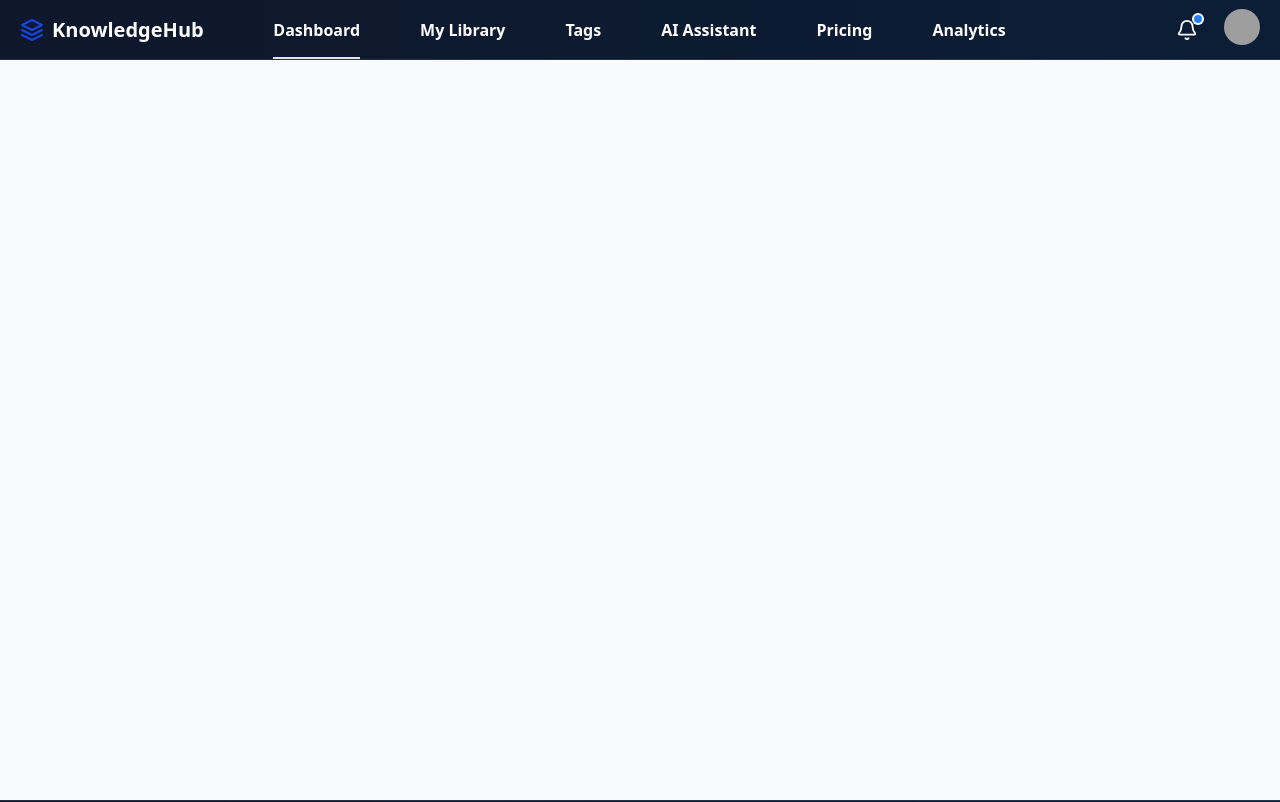
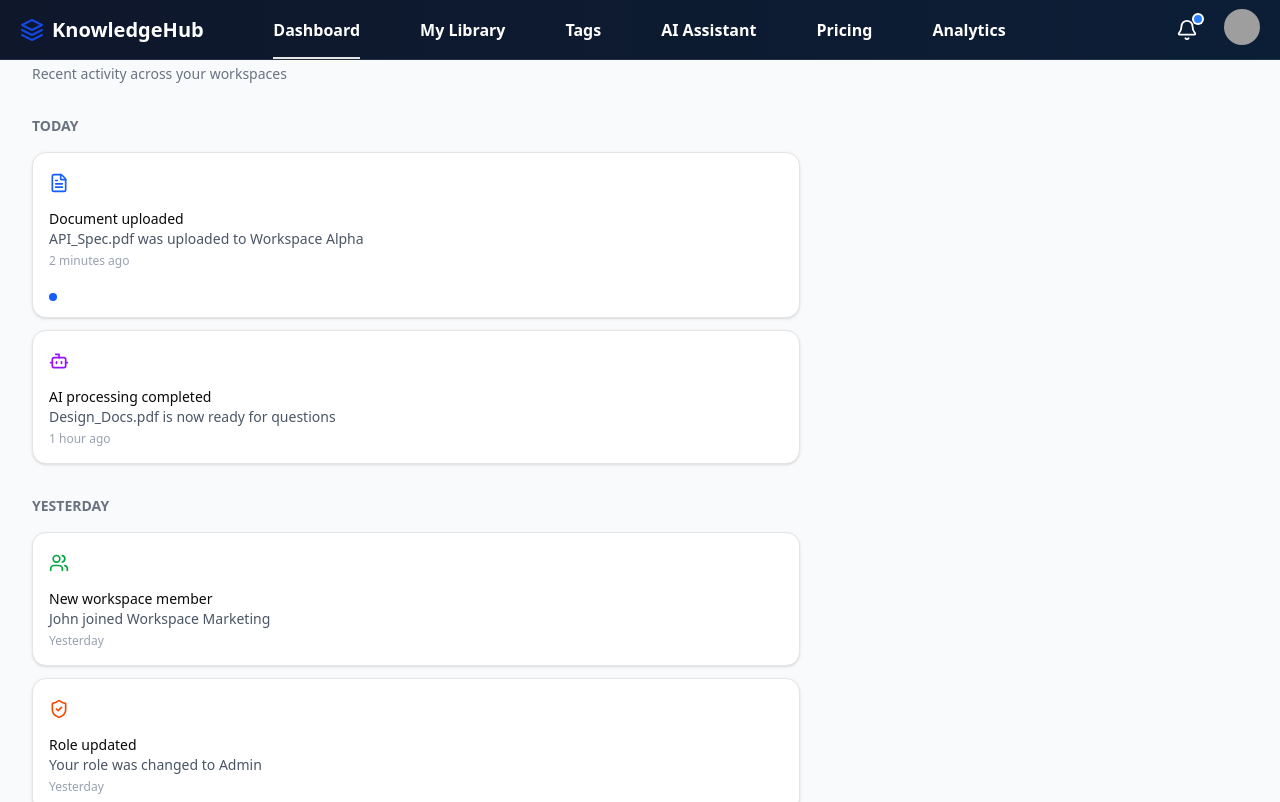
Before and after one commit to Aqib2110/Personal_Knowledge_Manager_demo, a Next.js app: page /notifications in a window 1280 px wide. Shown: the top 802 px of the page. Built offline with nearby package versions, Linux system fonts and the light colour scheme; grey boxes are pictures that could not be loaded.

Commit message:
updated ui

```diff
--- a/app/components/AllNotes.tsx
+++ /dev/null
@@ -1,11 +0,0 @@
-import React from 'react'
-
-const AllNotes = () => {
-  return (
-    <div>
-
-    </div>
-  )
-}
-
-export default AllNotes
--- a/app/components/Analytics.tsx
+++ b/app/components/Analytics.tsx
@@ -14,7 +14,7 @@ const workspaces = [ { name: "Acme Inc", documents: ["Product Requirements", "De
 
 
  export default function AnalyticsPage() {
- return ( <div className="min-h-screen pt-[60px] bg-gray-50 flex"> {/* Sidebar */}
+ return ( <div className="min-h-screen pt-[60px] bg-gray-50 flex">
  <aside className="w-72 border-r border-gray-200 bg-white">
     <div className="p-5 border-b border-gray-200">
         <h2 className="font-semibold text-gray-900">Workspaces</h2>
@@ -25,13 +25,11 @@ className="cursor-pointer rounded px-2 py-1 hover:bg-gray-100"
 
 > {doc} </li> ))} </ul> </div> ))} </div> </ScrollArea> </aside>
 
-{/* Main Content */}
   <main className="flex-1 p-8 space-y-10">
     <h1 className="text-3xl font-semibold text-gray-900">
       Analytics Overview
     </h1>
 
-    {/* 1️⃣ KPI Section */}
     <div className="grid gap-6 sm:grid-cols-2 lg:grid-cols-4">
       {kpis.map((kpi) => (
         <Card key={kpi.label} className="bg-white border-gray-200">
@@ -45,7 +43,6 @@ className="cursor-pointer rounded px-2 py-1 hover:bg-gray-100"
       ))}
     </div>
 
-    {/* 3️⃣ Document Usage Analytics */}
     <Card className="bg-white border-gray-200">
       <CardHeader>
         <CardTitle>Most Used Documents</CardTitle>
@@ -62,7 +59,6 @@ className="cursor-pointer rounded px-2 py-1 hover:bg-gray-100"
       </CardContent>
     </Card>
 
-    {/* 5️⃣ AI Usage Trend Over Time */}
     <Card className="bg-white border-gray-200">
       <CardHeader>
         <CardTitle>AI Questions Over Time</CardTitle>
--- a/app/components/Knowledge_stats.tsx
+++ /dev/null
@@ -1,11 +0,0 @@
-import React from 'react'
-
-const Knowledge_stats = () => {
-  return (
-    <div>
-
-    </div>
-  )
-}
-
-export default Knowledge_stats
--- a/app/components/Notifications.tsx
+++ b/app/components/Notifications.tsx
@@ -1,11 +1,106 @@
-import React from 'react'
+import { Card } from "@/components/ui/card"
+import {
+  FileText,
+  Bot,
+  Users,
+  ShieldCheck,
+} from "lucide-react"
 
-const Notifications = () => {
+export default function Notifications() {
   return (
-    <div className='min-h-screen bg-gray-50 pt-[60px] py-6'>
+    <div className="min-h-screen bg-gray-50 p-8">
 
+      <div className="mb-8">
+        <h1 className="text-2xl font-semibold">Notifications</h1>
+        <p className="text-sm text-gray-500">
+          Recent activity across your workspaces
+        </p>
+      </div>
+
+      <div className="max-w-3xl space-y-8">
+
+        <Section title="Today">
+          <Notification
+            icon={<FileText className="h-5 w-5 text-blue-600" />}
+            title="Document uploaded"
+            description="API_Spec.pdf was uploaded to Workspace Alpha"
+            time="2 minutes ago"
+            unread
+          />
+
+          <Notification
+            icon={<Bot className="h-5 w-5 text-purple-600" />}
+            title="AI processing completed"
+            description="Design_Docs.pdf is now ready for questions"
+            time="1 hour ago"
+          />
+        </Section>
+
+        <Section title="Yesterday">
+          <Notification
+            icon={<Users className="h-5 w-5 text-green-600" />}
+            title="New workspace member"
+            description="John joined Workspace Marketing"
+            time="Yesterday"
+          />
+
+          <Notification
+            icon={<ShieldCheck className="h-5 w-5 text-orange-600" />}
+            title="Role updated"
+            description="Your role was changed to Admin"
+            time="Yesterday"
+          />
+        </Section>
+
+      </div>
     </div>
   )
 }
 
-export default Notifications
+function Section({
+  title,
+  children,
+}: {
+  title: string
+  children: React.ReactNode
+}) {
+  return (
+    <div>
+      <h2 className="mb-4 text-sm font-semibold text-gray-500 uppercase">
+        {title}
+      </h2>
+      <div className="space-y-3">{children}</div>
+    </div>
+  )
+}
+
+function Notification({
+  icon,
+  title,
+  description,
+  time,
+  unread,
+}: {
+  icon: React.ReactNode
+  title: string
+  description: string
+  time: string
+  unread?: boolean
+}) {
+  return (
+    <Card className="flex items-start gap-4 p-4 hover:bg-gray-100 transition cursor-pointer">
+
+      <div className="mt-1">{icon}</div>
+
+      <div className="flex-1">
+        <p className="text-sm font-medium">{title}</p>
+        <p className="text-sm text-gray-600">{description}</p>
+        <p className="text-xs text-gray-400 mt-1">{time}</p>
+      </div>
+
+      {unread && (
+        <span className="h-2 w-2 rounded-full bg-blue-600 mt-2" />
+      )}
+    </Card>
+  )
+}
--- a/app/components/Pinned_Notes.tsx
+++ /dev/null
@@ -1,11 +0,0 @@
-import React from 'react'
-
-const Pinned_Notes = () => {
-  return (
-    <div>
-
-    </div>
-  )
-}
-
-export default Pinned_Notes
--- a/app/components/Projects.tsx
+++ /dev/null
@@ -1,11 +0,0 @@
-import React from 'react'
-
-const Projects = () => {
-  return (
-    <div className=''>
-
-    </div>
-  )
-}
-
-export default Projects
--- a/app/components/QuickLinks.tsx
+++ /dev/null
@@ -1,11 +0,0 @@
-import React from 'react'
-
-const QuickLinks = () => {
-  return (
-    <div>
-
-    </div>
-  )
-}
-
-export default QuickLinks
--- a/app/components/RecentNotes.tsx
+++ /dev/null
@@ -1,11 +0,0 @@
-import React from 'react'
-
-const RecentNotes = () => {
-  return (
-    <div>
-
-    </div>
-  )
-}
-
-export default RecentNotes
--- a/app/components/Resources.tsx
+++ /dev/null
@@ -1,11 +0,0 @@
-import React from 'react'
-
-const Resources = () => {
-  return (
-    <div>
-
-    </div>
-  )
-}
-
-export default Resources
--- a/app/components/Roles.tsx
+++ b/app/components/Roles.tsx
@@ -25,7 +25,6 @@ export default function Roles() {
   return (
     <div className="flex pt-[60px] h-screen bg-gray-50">
 
-      {/* LEFT SIDEBAR – WORKSPACES */}
       <aside className="w-72 border-r bg-white p-4">
         <h2 className="mb-4 text-sm font-semibold text-gray-500">
           Workspaces
@@ -43,10 +42,8 @@ export default function Roles() {
         </div>
       </aside>
 
-      {/* MAIN CONTENT */}
       <main className="flex-1 overflow-auto p-8 space-y-8">
 
-        {/* HEADER */}
         <div>
           <h1 className="text-2xl font-semibold">Product Team</h1>
           <p className="text-sm text-gray-500">
@@ -54,7 +51,6 @@ export default function Roles() {
           </p>
         </div>
 
-        {/* INVITE MEMBERS */}
         <div className="rounded-xl bg-white p-6 shadow-sm">
           <h3 className="mb-4 text-lg font-semibold">Invite Members</h3>
 
@@ -76,7 +72,6 @@ export default function Roles() {
           </div>
         </div>
 
-        {/* MEMBERS TABLE */}
         <div className="rounded-xl bg-white p-6 shadow-sm">
           <h3 className="mb-4 text-lg font-semibold">Members</h3>
 
@@ -114,7 +109,6 @@ export default function Roles() {
           </div>
         </div>
 
-        {/* ROLES EXPLANATION */}
         <div className="rounded-xl bg-white p-6 shadow-sm">
           <h3 className="mb-4 text-lg font-semibold">Roles & Permissions</h3>
 
--- a/app/components/Settings.tsx
+++ b/app/components/Settings.tsx
@@ -9,12 +9,11 @@ import { Card, CardContent, CardHeader, CardTitle } from "@/components/ui/card";
 const Settings = () => {
     return (
         <div className='min-h-screen bg-gray-50 px-6 pb-6 pt-[60px]'>
-            <div className="mx-auto max-w-5xl space-y-8"> {/* Header */}
+            <div className="mx-auto max-w-5xl space-y-8">
 
                 <div> <h1 className="text-3xl font-semibold text-gray-900">Settings</h1>
                     <p className="mt-1 text-gray-500">Manage your account, preferences, and workspace</p> </div>
 
-                {/* Profile Section */}
                 <Card className="rounded-2xl">
                     <CardHeader>
                         <CardTitle>Profile</CardTitle>
@@ -34,7 +33,6 @@ const Settings = () => {
                     </CardContent>
                 </Card>
 
-                {/* Workspace Settings */}
                 <Card className="rounded-2xl">
                     <CardHeader>
                         <CardTitle>Workspace</CardTitle>
@@ -51,7 +49,6 @@ const Settings = () => {
                     </CardContent>
                 </Card>
 
-                {/* Notifications */}
                 <Card className="rounded-2xl">
                     <CardHeader>
                         <CardTitle>Notifications</CardTitle>
@@ -72,7 +69,6 @@ const Settings = () => {
                     </CardContent>
                 </Card>
 
-                {/* Security */}
                 <Card className="rounded-2xl">
                     <CardHeader>
                         <CardTitle>Security</CardTitle>
@@ -85,7 +81,6 @@ const Settings = () => {
 
                 <Separator />
 
-                {/* Danger Zone */}
                 <Card className="rounded-2xl border-red-200">
                     <CardHeader>
                         <CardTitle className="text-red-600">Danger Zone</CardTitle>
```
